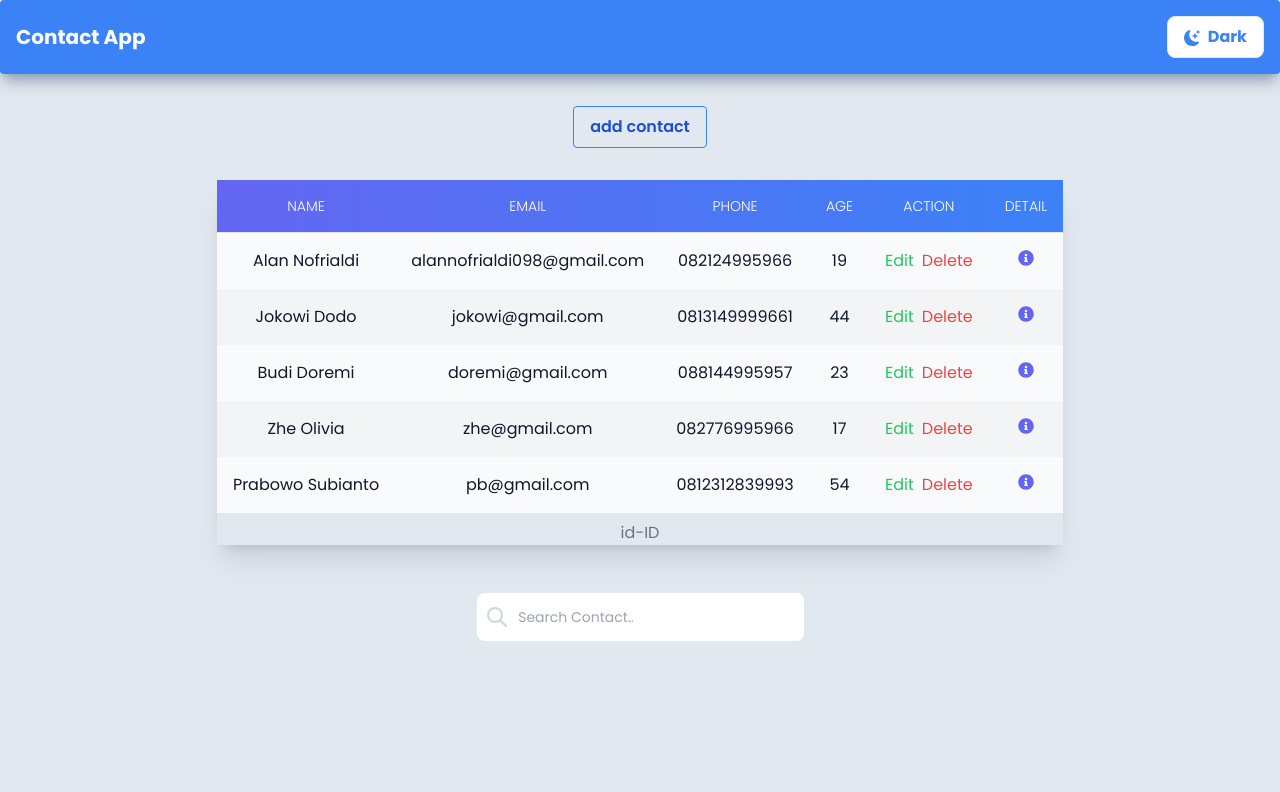
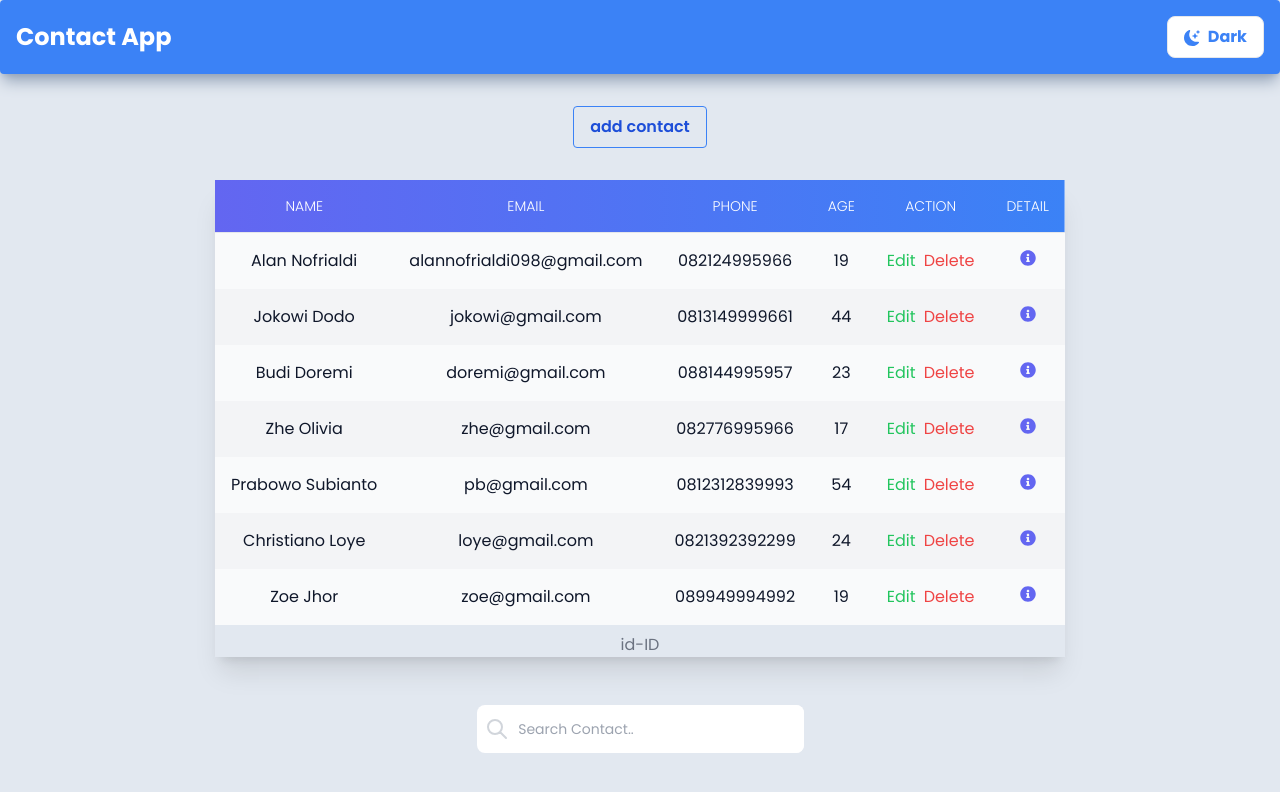
Before and after one commit to alannofrialdi/contact-react, a React (Vite) app: page / in a window 1280 px wide. Shown: the top 792 px of the page. Built offline with nearby package versions, Linux system fonts and the light colour scheme; data requests are answered from the project's data file.

Commit message:
refactoring

```diff
--- a/package.json
+++ b/package.json
@@ -15,9 +15,11 @@
     "@material-tailwind/react": "^2.1.8",
     "axios": "^1.6.5",
     "json-server": "1.0.0-alpha.21",
+    "prop-types": "^15.8.1",
     "react": "^18.2.0",
     "react-dom": "^18.2.0",
     "react-icons": "^5.0.1",
+    "react-loading-skeleton": "^3.3.1",
     "react-router-dom": "^6.21.2",
     "react-toastify": "^10.0.0",
     "validator": "^13.11.0"
--- a/src/assets/data/db.json
+++ b/src/assets/data/db.json
@@ -35,6 +35,20 @@
       "email": "pb@gmail.com",
       "phone": "0812312839993",
       "age": "54"
+    },
+    {
+      "id": "8379",
+      "name": "Christiano Loye",
+      "email": "loye@gmail.com",
+      "phone": "0821392392299",
+      "age": "24"
+    },
+    {
+      "id": "05c6",
+      "name": "Zoe Jhor",
+      "email": "zoe@gmail.com",
+      "phone": "089949994992",
+      "age": "19"
     }
   ]
 }
--- a/src/components/Create.jsx
+++ b/src/components/Create.jsx
@@ -74,17 +74,20 @@ const ContactForm = () => {
       return;
     }
 
-    // post data to the server
-    axios
-      .post("http://localhost:3000/users", data)
-      .then((res) => {
-        console.log(res);
+    const postData = async () => {
+      try {
+        const response = await axios.post("http://localhost:3000/users", data);
+        console.log(response);
         toast.success(`Successfully added ${data.name}`);
         navigate("/");
-      })
-      .catch((err) => console.log(err));
+      } catch (error) {
+        console.error(error);
+      }
+    };
 
     console.log("Form submitted:", data);
+
+    postData();
   };
 
   return (
--- a/src/components/Home.jsx
+++ b/src/components/Home.jsx
@@ -1,25 +1,41 @@
 import { Link } from "react-router-dom";
 import Table from "./Table";
-import { useState } from "react";
-import { useEffect } from "react";
+import { useState, useEffect } from "react";
 import axios from "axios";
 import Navbar from "./Navbar";
+import PropTypes from "prop-types";
 
 export default function Home() {
   const [data, setData] = useState([]);
+  const [loading, setLoading] = useState(true);
 
-  // fetch data
+  const fetchData = async () => {
+    try {
+      const response = await axios.get("http://localhost:3000/users");
+      setData(response.data);
+      setLoading(false);
+    } catch (error) {
+      console.error(error);
+      setLoading(false);
+    }
+  };
+
   useEffect(() => {
-    axios
-      .get("http://localhost:3000/users")
-      .then((res) => setData(res.data))
-      .catch((err) => console.log(err));
-  }, []);
+    setTimeout(() => {
+      fetchData();
+    }, 1500);
+  }, []); // empty dependency array means it runs once after the initial render
 
   return (
     <>
-      <Navbar />
-      <Body data={data} />
+      {loading ? (
+        <Loader />
+      ) : (
+        <>
+          <Navbar />
+          <Body data={data} />
+        </>
+      )}
     </>
   );
 }
@@ -27,18 +43,38 @@ export default function Home() {
 function Body({ data }) {
   return (
     <div className="mt-8 flex flex-col justify-center min-h-full min-w-full items-center gap-8">
-      <div className="bg-transparent hover:bg-blue-500 text-blue-700 font-semibold hover:text-white py-2 px-4 border border-blue-500 hover:border-transparent rounded cursor-pointer">
-        <Link to="/create">add contact</Link>
-      </div>
-      {data.length === 0 ? (
-        <div className="text-red-500">
-          The contact is empty, please add a contact first
-        </div>
-      ) : (
-        <Table />
-      )}
+      <AddContact />
+      {data.length === 0 ? <EmptyMessage /> : <Table />}
     </div>
   );
 }
 
-Body.propTypes;
+function AddContact() {
+  return (
+    <div className="bg-transparent hover:bg-blue-500 text-blue-700 font-semibold hover:text-white py-2 px-4 border border-blue-500 hover:border-transparent rounded cursor-pointer aspect-auto">
+      <Link to="/create">add contact</Link>
+    </div>
+  );
+}
+
+function EmptyMessage() {
+  return (
+    <div className="text-red-500 animate-pulse">
+      The contact is empty, please add a contact first
+    </div>
+  );
+}
+
+function Loader() {
+  return (
+    <div className="flex flex-row gap-2 justify-center items-center absolute top-2/4 left-2/4">
+      <div className="w-4 h-4 rounded-full bg-blue-700 animate-bounce"></div>
+      <div className="w-4 h-4 rounded-full bg-blue-700 animate-bounce [animation-delay:-.3s]"></div>
+      <div className="w-4 h-4 rounded-full bg-blue-700 animate-bounce [animation-delay:-.5s]"></div>
+    </div>
+  );
+}
+
+Body.propTypes = {
+  data: PropTypes.array.isRequired,
+};
--- a/src/components/Navbar.jsx
+++ b/src/components/Navbar.jsx
@@ -1,6 +1,7 @@
 import { useEffect, useState } from "react";
 import { BsFillMoonStarsFill } from "react-icons/bs";
 import { IoIosSunny } from "react-icons/io";
+import Heading from "./Heading";
 
 function Navbar() {
   const storedTheme = localStorage.getItem("theme");
@@ -17,32 +18,41 @@ function Navbar() {
 
   return (
     <div
-      className={`bg-blue-500 p-4 rounded shadow-slate-400 shadow-lg ${
-        theme === "dark" ? "dark:shadow-none" : ""
+      className={`bg-blue-500 p-4 rounded shadow-slate-400 ${
+        theme === "dark" ? "dark:shadow-none" : "shadow-lg"
       }`}
     >
       <div className="container mx-auto flex justify-between items-center">
-        <div className="text-white font-bold text-xl">Contact App</div>
+        <div className="text-white font-bold text-xl">
+          <Heading />
+        </div>
 
         <button
           className="bg-white text-blue-500 font-bold py-2 px-4 border rounded-lg"
           onClick={handleThemeSwitch}
         >
-          {theme === "dark" ? (
-            <>
-              <IoIosSunny className="inline-block mr-2" />
-              Light
-            </>
-          ) : (
-            <>
-              <BsFillMoonStarsFill className="inline-block mr-2" />
-              Dark
-            </>
-          )}
+          {theme === "dark" ? <Light /> : <Dark />}
         </button>
       </div>
     </div>
   );
 }
 
+const Light = () => {
+  return (
+    <>
+      <IoIosSunny className="inline-block mr-2" />
+      Light
+    </>
+  );
+};
+
+const Dark = () => {
+  return (
+    <>
+      <BsFillMoonStarsFill className="inline-block mr-2" />
+      Dark
+    </>
+  );
+};
 export default Navbar;
--- a/src/components/Read.jsx
+++ b/src/components/Read.jsx
@@ -25,21 +25,7 @@ function Read() {
   return (
     <div className="max-w-md mx-auto bg-white rounded-md overflow-hidden shadow-md mt-10 sm:mt-20 md:mt-40">
       <div className="p-6">
-        {data ? (
-          <>
-            <h3 className="text-xl font-bold mb-2 text-slate-900">
-              {data.name}
-            </h3>
-            <p className="text-gray-600 mb-2 sm:mb-4">Email: {data.email}</p>
-            <p className="text-gray-600 mb-2 sm:mb-4">Phone: {data.phone}</p>
-            <p className="text-gray-600 mb-2 sm:mb-4">Age: {data.age}</p>
-            <p className="text-gray-600 mb-2 sm:mb-4">ID: {data.id}</p>
-          </>
-        ) : (
-          <p className="text-gray-600">
-            No data available for the provided name.
-          </p>
-        )}
+        {data ? <UserInfo data={data} /> : <EmptyMessage />}
         <span className="block sm:inline-block mt-4">
           <Link
             to={"/"}
@@ -53,4 +39,23 @@ function Read() {
   );
 }
 
+function UserInfo({ data }) {
+  return (
+    <>
+      <h3 className="text-xl font-bold mb-2 text-slate-900">{data.name}</h3>
+      <p className="text-gray-600 mb-2 sm:mb-4">Email: {data.email}</p>
+      <p className="text-gray-600 mb-2 sm:mb-4">Phone: {data.phone}</p>
+      <p className="text-gray-600 mb-2 sm:mb-4">Age: {data.age}</p>
+      <p className="text-gray-600 mb-2 sm:mb-4">ID: {data.id}</p>
+    </>
+  );
+}
+
+function EmptyMessage() {
+  return (
+    <p className="text-gray-600">No data available for the provided name.</p>
+  );
+}
+
+UserInfo.propTypes;
 export default Read;
--- a/src/components/Table.jsx
+++ b/src/components/Table.jsx
@@ -46,6 +46,52 @@ export default function Table() {
         id="card"
       >
         <table className="w-full min-w-max table-auto text-center border-collapse bg-white bg-opacity-70">
+          <TableHead />
+          <TableBody data={data} search={search} handleDelete={handleDelete} />
+          <caption className="caption-bottom font-normal mt-2 text-gray-500 bg-transparent">
+            id-ID
+          </caption>
+        </table>
+      </Card>
+      <Search setSearch={setSearch} />
+    </>
+  );
+}
+
+function Search({ setSearch }) {
+  return (
+    <div className="max-w-md mx-auto ">
+      <div className="relative flex items-center w-full h-12 rounded-lg focus-within:shadow-lg bg-white overflow-hidden">
+        <div className="grid place-items-center h-full w-12 text-gray-300">
+          <svg
+            xmlns="http://www.w3.org/2000/svg"
+            className="h-6 w-6"
+            fill="none"
+            viewBox="0 0 24 24"
+            stroke="currentColor"
+          >
+            <path
+              strokeLinecap="round"
+              strokeLinejoin="round"
+              strokeWidth="2"
+              d="M21 21l-6-6m2-5a7 7 0 11-14 0 7 7 0 0114 0z"
+            />
+          </svg>
+        </div>
+        <input
+          onChange={(e) => setSearch(e.target.value.toLowerCase())}
+          className="peer h-full w-full outline-none text-sm text-gray-700 pr-2"
+          type="text"
+          id="search"
+          placeholder="Search Contact.."
+        />
+      </div>
+    </div>
+  );
+}
+
+function TableHead() {
+  return (
     <thead className="bg-gradient-to-r from-indigo-500 to-blue-500 text-white">
       <tr>
         {/* mapping table head */}
@@ -56,6 +102,11 @@ export default function Table() {
         ))}
       </tr>
     </thead>
+  );
+}
+
+function TableBody({ data, search, handleDelete }) {
+  return (
     <tbody>
       {/* mapping through the array of index to display data to the table */}
       {data
@@ -98,46 +149,8 @@ export default function Table() {
           </tr>
         ))}
     </tbody>
-          <caption className="caption-bottom font-normal mt-2 text-gray-500 bg-transparent">
-            id-ID
-          </caption>
-        </table>
-      </Card>
-      <Search setSearch={setSearch} />
-    </>
   );
 }
 
-function Search({ setSearch }) {
-  return (
-    <div className="max-w-md mx-auto ">
-      <div className="relative flex items-center w-full h-12 rounded-lg focus-within:shadow-lg bg-white overflow-hidden">
-        <div className="grid place-items-center h-full w-12 text-gray-300">
-          <svg
-            xmlns="http://www.w3.org/2000/svg"
-            className="h-6 w-6"
-            fill="none"
-            viewBox="0 0 24 24"
-            stroke="currentColor"
-          >
-            <path
-              strokeLinecap="round"
-              strokeLinejoin="round"
-              strokeWidth="2"
-              d="M21 21l-6-6m2-5a7 7 0 11-14 0 7 7 0 0114 0z"
-            />
-          </svg>
-        </div>
-        <input
-          onChange={(e) => setSearch(e.target.value.toLowerCase())}
-          className="peer h-full w-full outline-none text-sm text-gray-700 pr-2"
-          type="text"
-          id="search"
-          placeholder="Search Contact.."
-        />
-      </div>
-    </div>
-  );
-}
-
+TableBody.propTypes;
 Search.propTypes;
--- a/src/components/Update.jsx
+++ b/src/components/Update.jsx
@@ -164,6 +164,13 @@ function Form({ data, handleChange, handleUpdate }) {
           />
         </div>
       ))}
+      <UpdateButton />
+    </form>
+  );
+}
+
+function UpdateButton() {
+  return (
     <div className="mb-6">
       <button
         type="submit"
@@ -172,7 +179,6 @@ function Form({ data, handleChange, handleUpdate }) {
         Update Contact
       </button>
     </div>
-    </form>
   );
 }
 
```
Also changed, not shown: 1 other file (tests, documents, lock files or other folders). Lines whose indentation alone changed are shown as unchanged.
